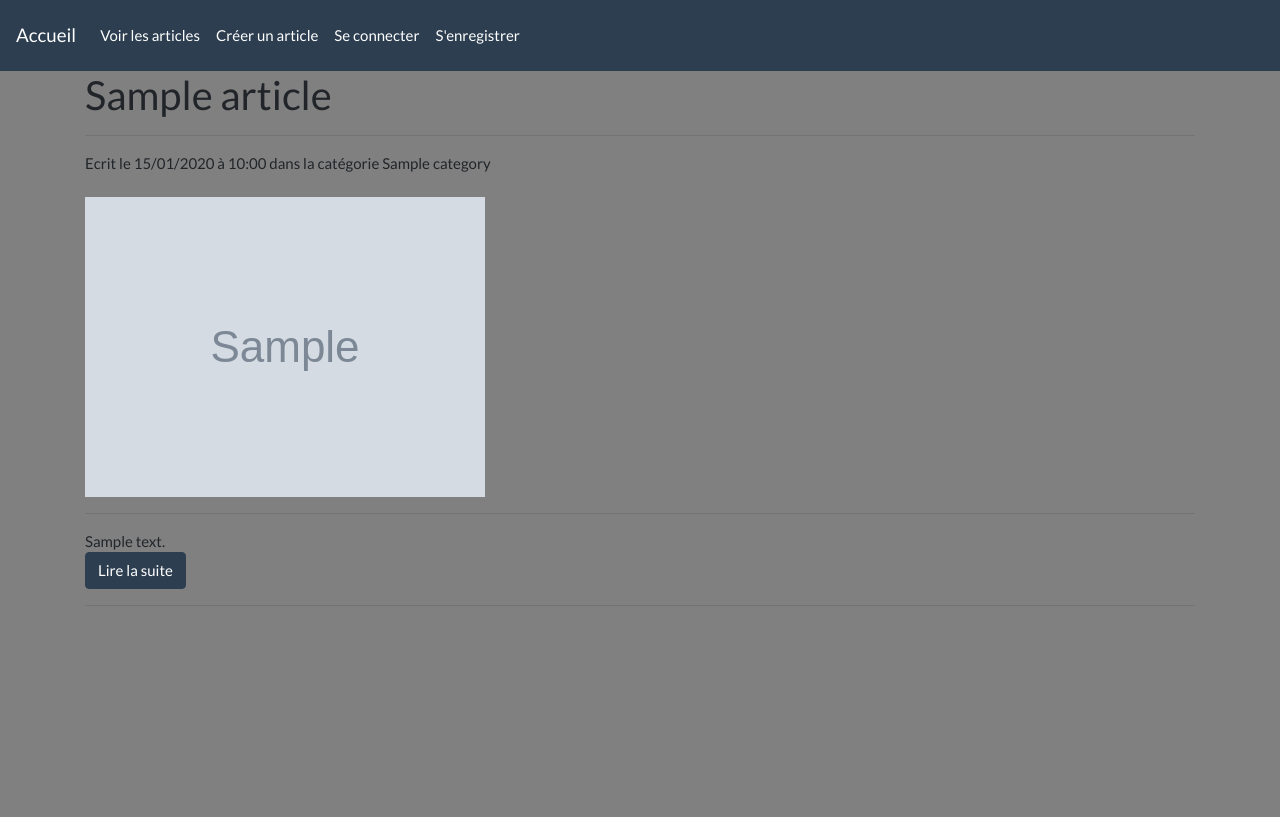
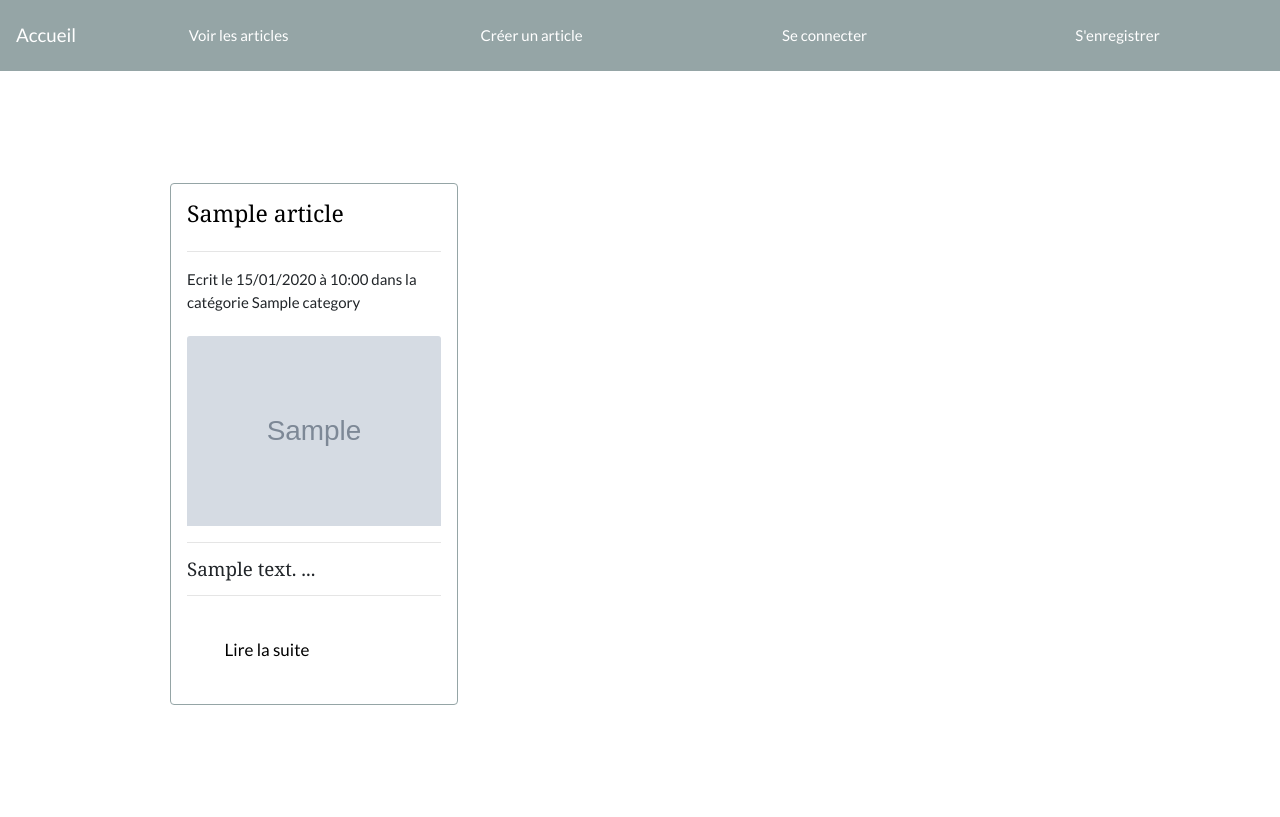
Before and after one commit to S-Thibault/symfony_blog, a Symfony app: template templates/blog/index.html.twig in a window 1280 px wide. Before the commit the page ends 606 px from the top, so only its background shows below. Run offline with Twig, Linux system fonts and the light colour scheme; the template is opened without the code that fills it: most values are stand-ins (such as "Sample title", 1, 10 or a date in 2020); grey boxes marked "Sample" are stand-in pictures; some libraries are stand-ins or nearby versions.

Commit message:
"add css and bootstrap"

```diff
--- a/public/css/style.css
+++ b/public/css/style.css
@@ -1,4 +1,69 @@
-body {
-  background-color: grey;
-  font-family: 15px "Times New Roman", Times, serif;
+.card {
+  width: 18rem !important;
 }
+
+h2 {
+  font-family: Georgia, serif;
+}
+
+h3 {
+  font-family: Georgia, serif;
+  font-size: 23px;
+}
+
+h4 {
+  font-family: Georgia, serif;
+  font-size: 30px;
+  font-variant: normal;
+}
+
+p {
+  font-family: Georgia;
+  font-size: 16px;
+  font-variant: normal;
+  font-weight: 400;
+  line-height: 20px;
+}
+
+a {
+  color: black;
+}
+
+.button {
+  display: inline-block;
+  border-radius: 4px;
+  background-color: white;
+  text-align: center;
+  font-size: 17px;
+  padding: 20px;
+  width: 150px;
+  transition: all 0.5s;
+  cursor: pointer;
+  margin: 5px;
+}
+
+.button span {
+  cursor: pointer;
+  display: inline-block;
+  position: relative;
+  transition: 0.5s;
+  color: black;
+}
+
+.button span:after {
+  content: '\00bb';
+  position: absolute;
+  opacity: 0;
+  top: 0;
+  right: -20px;
+  transition: 0.5s;
+}
+
+.button:hover span {
+  padding-right: 25px;
+}
+
+.button:hover span:after {
+  opacity: 1;
+  right: 0;
+}
--- a/templates/base.html.twig
+++ b/templates/base.html.twig
@@ -9,45 +9,27 @@
     <link rel="stylesheet" href="https://bootswatch.com/4/flatly/bootstrap.min.css">
 
     {% block stylesheets %}
-    <link rel="stylesheet" href="/css/style.css">
-  {% endblock %}
+      <link rel="stylesheet" href="/css/style.css">
+    {% endblock %}
 
   </head>
   <body>
 
-    <nav class="navbar navbar-expand-lg navbar-dark bg-primary">
+    <nav class="navbar navbar-dark bg-secondary nav-justified">
       <a class="navbar-brand" href="{{ path('home') }}">Accueil</a>
-      <button class="navbar-toggler" type="button" data-toggle="collapse" data-target="#navbarColor01" aria-controls="navbarColor01" aria-expanded="false" aria-label="Toggle navigation">
-        <span class="navbar-toggler-icon"></span>
-      </button>
-
-      <div class="collapse navbar-collapse" id="navbarColor01">
-        <ul class="navbar-nav mr-auto">
-          <li class="nav-item">
-            <a class="nav-link" href="{{ path('blog') -}}">Voir les articles</a>
-          </li>
-          <li class="nav-item">
-            <a class="nav-link" href="{{ path('blog_create') }}">Créer un article</a>
-          </li>
-
+            <a class="nav-item nav-link active text-white" href="{{ path('blog') -}}">Voir les articles</a>
+            <a class="nav-item nav-link active text-white" href="{{ path('blog_create') }}">Créer un article</a>
           {% if not app.user %}
-            <li class="nav-item">
-              <a class="nav-link" href="{{ path('security_login') }}">Se connecter</a>
-            </li>
-            <li class="nav-item">
-              <a class="nav-link" href="{{ path('security_registration') }}">S'enregistrer</a>
-            </li>
+              <a class="nav-item nav-link active text-white" href="{{ path('security_login') }}">Se connecter</a>
+              <a class="nav-item nav-link active text-white" href="{{ path('security_registration') }}">S'enregistrer</a>
           {% else %}
-            <li class="nav-item">
-              <a class="nav-link" href="{{ path('security_logout') }}">Se déconnecter</a>
-            </li>
+              <a class="nav-item nav-link active text-white" href="{{ path('security_logout') }}">Se déconnecter</a>
           {% endif %}
-
-        </ul>
-      </div>
     </nav>
 
-    <div class="container">
+
+
+    <div class="container p-5">
       {% block body %}{% endblock %}
     </div>
 
--- a/templates/blog/index.html.twig
+++ b/templates/blog/index.html.twig
@@ -1,35 +1,47 @@
 {% extends 'base.html.twig' %}
 
 {% block title %}
-  Page Blog -
+  Articles
   {{controller_name}}
 {% endblock %}
 
 {% block body %}
 
-  <section class="article">
+  <div class="container p-5">
+    <div class="row">
 
       {% for article in articles %}
-      <article>
-        <h2>{{ article.getTitle }}</h2>
+
+        <div class="col-sm-4">
+          <div class="mx-1 my-3">
+            <article class="card border-secondary p-3">
+              <a  class="card-text" href="{{ path('blog_show', {'id': article.getId }) }}"><h3>{{ article.getTitle }}</h3><a>
               <hr>
+
               <div class="metadata">Ecrit le
                 {{ article.getCreatedAt | date('d/m/Y') }}
                 à
                 {{ article.getCreatedAt | date('H:i') }}
                 dans la catégorie
-          {{ article.getCategory.getTitle }}</div>
+                {{ article.getCategory.getTitle }}
+              </div>
+
               <br>
-        <div class="content">
-          <img src="{{ article.getImage }}" alt="">
+
+              <div class="content text-justify">
+                <img class="card-img-top" src="{{ article.getImage }}" alt="">
                 <hr>
-          {{ article.getContent | raw }}<br>
-          <a href="{{ path('blog_show', {'id': article.getId }) }}" class="btn btn-primary">Lire la suite</a>
+                <p class="lead ">{{ article.getContent | slice(0, 100) | raw  }} ... </p>
                 <hr>
+                <a class="button" href="{{ path('blog_show', {'id': article.getId }) }}"><span>Lire la suite</span></a>
               </div>
+
             </article>
+          </div>
+        </div>
+
       {% endfor %}
-
-  </section>
+    </div>
+  </div>
 
 {% endblock %}
```
Also changed, not shown: templates/blog/create.html.twig (+6 -4 lines), templates/blog/home.html.twig (+4 -4 lines), templates/blog/show.html.twig (+8 -3 lines), 1 other file. Lines whose indentation alone changed are shown as unchanged.
